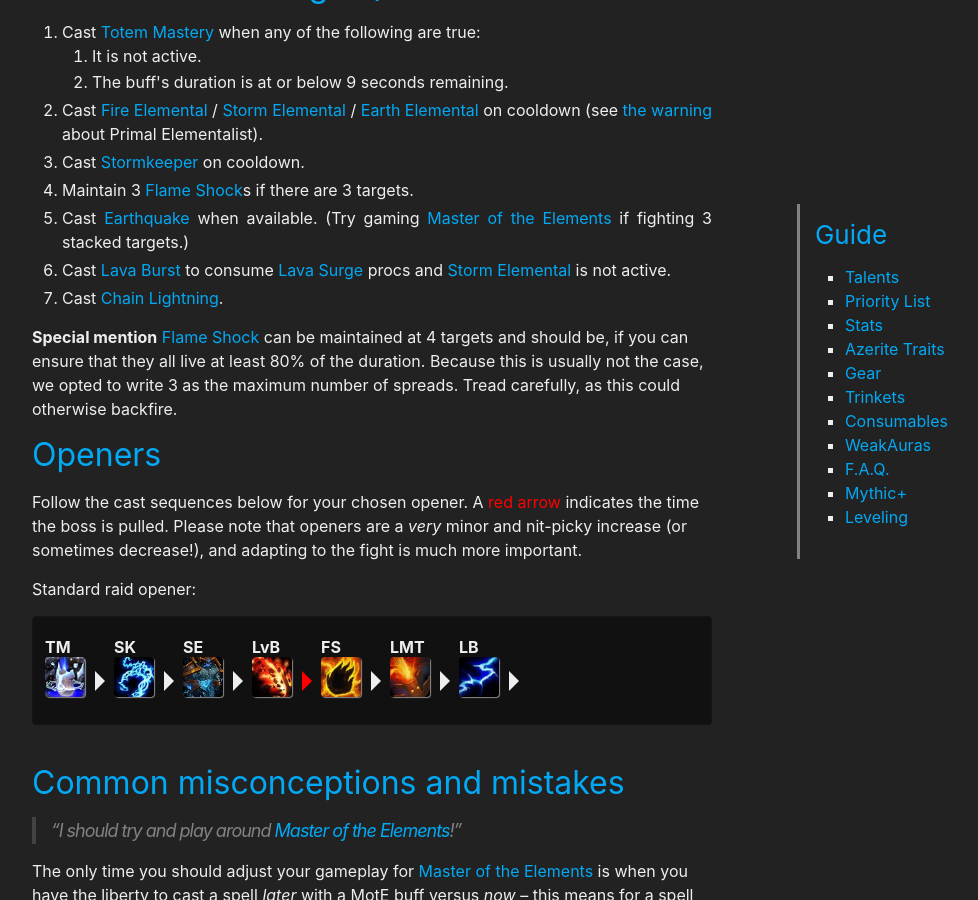
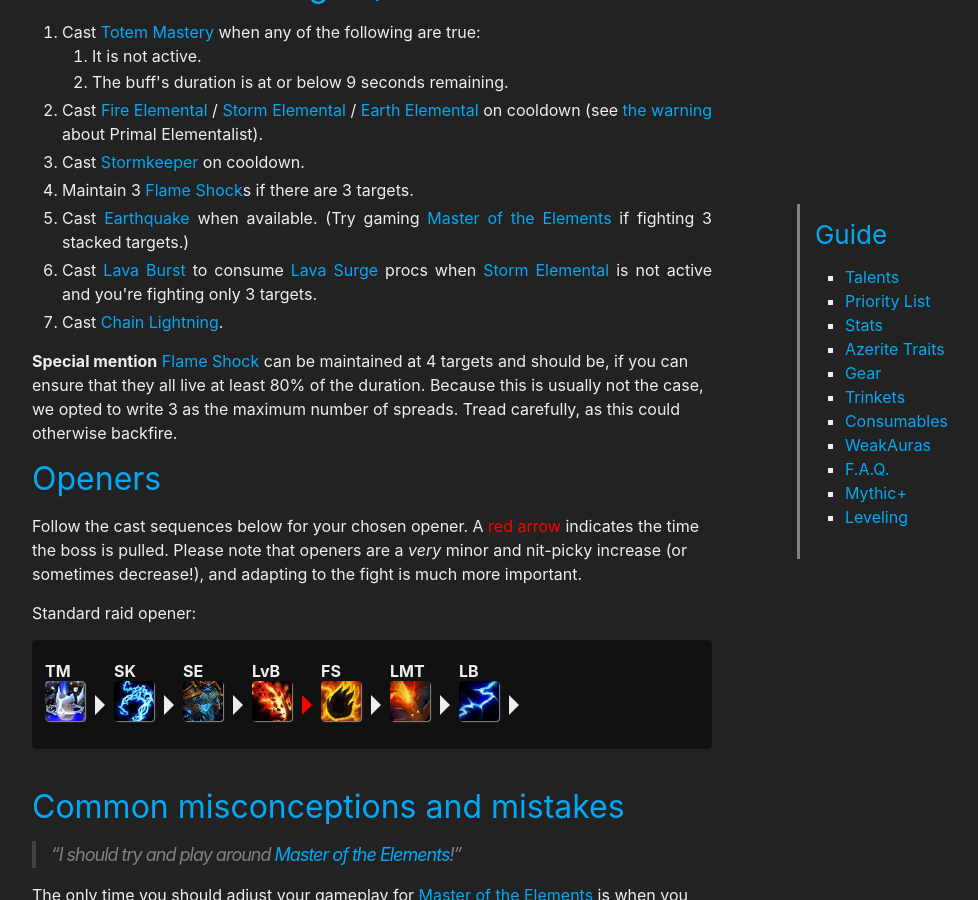
Before and after one commit to stormearthandlava/stormearthandlava.github.io, a Jekyll site: the page built from guide/general/priority_list.md, in a window 1280 px wide and 900 px high, scrolled down 2590 px. Shown: the whole window, without its empty margins (268-1246 px from the left). Built offline with Jekyll 4.4.1, drawn with Linux system fonts in a browser that asks for light colours; a script that is not in the unit is left out.

Commit message:
add apl aoe lvb target count clarification

```diff
--- a/guide/general/priority_list.md
+++ b/guide/general/priority_list.md
@@ -116,7 +116,7 @@ After reading the APL, please pay attention to the special mentions below, becau
         <li class="lmt-apl" style="display:none;">Cast {{ site.data.talent.lmt }} on cooldown.</li>
         <li>Maintain 3 {{ site.data.spell.fs }}s if there are 3 targets.</li>
         <li>Cast {{ site.data.spell.eq }} when available. (Try gaming {{ site.data.talent.mote }} if fighting 3 stacked targets.)</li>
-        <li>Cast {{ site.data.spell.lvb }} to consume {{site.data.spell.lava_surge}} procs and {{ site.data.talent.se }} is not active.</li>
+        <li>Cast {{ site.data.spell.lvb }} to consume {{site.data.spell.lava_surge}} procs when {{ site.data.talent.se }} is not active and you're fighting only 3 targets.</li>
         <li class="eb-apl" style="display:none;">Cast {{ site.data.talent.eb }} if there are 3 targets.</li>
         <li>Cast {{ site.data.spell.cl }}.</li>
     </ol>
```
